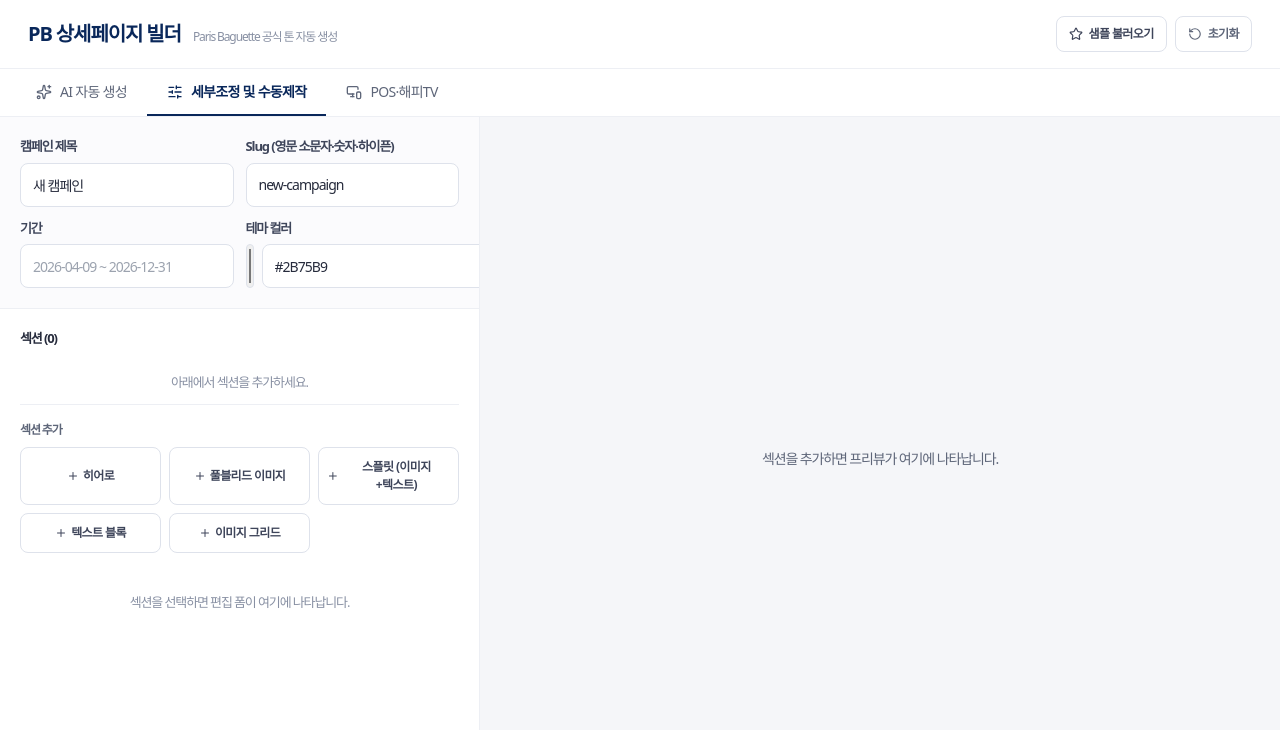
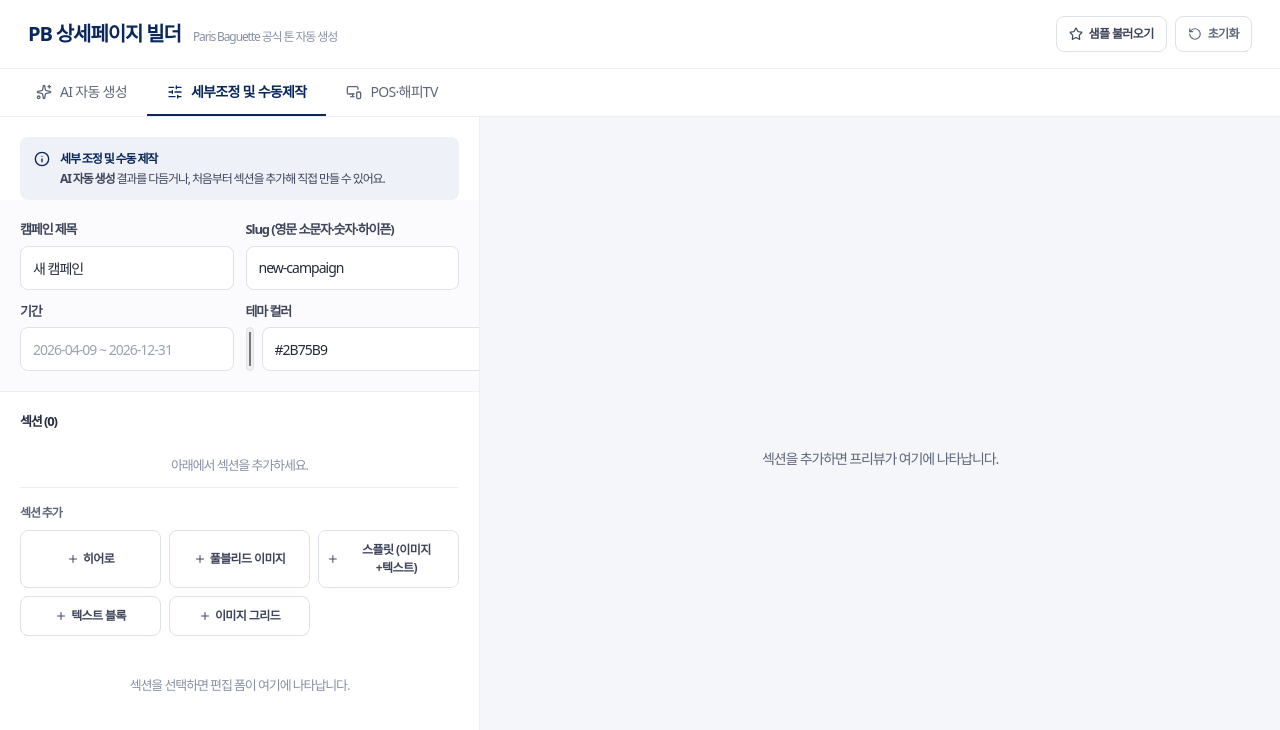
Before and after one commit to yeeun0park/pb-builder, a React (Vite) app: page / in a window 1280 px wide. Both pictures are taken after a click on the button "세부조정 및 수동제작". Shown: the top 730 px of the page. Built offline with nearby package versions, Linux system fonts and the light colour scheme; a web font is replaced by a local one.

Commit message:
feat(ui): 탭별 사용 안내 가이드 추가 (POS 드래그 팁·세부조정 워크플로우 안내)

```diff
--- a/src/components/DetailMode.tsx
+++ b/src/components/DetailMode.tsx
@@ -1,9 +1,18 @@
+import { Info } from "lucide-react";
 import { MetaBar } from "./MetaBar";
 import { SectionForm } from "./SectionForm";
 import { SectionList } from "./SectionList";
 
 export const DetailMode = () => (
   <>
+    <div className="mx-5 mt-5 flex items-start gap-2.5 rounded-lg bg-navy-50 px-3.5 py-3 text-[12px] leading-relaxed text-porcelain-700">
+      <Info className="mt-0.5 h-4 w-4 shrink-0 text-navy-600" />
+      <div>
+        <strong className="text-navy-600">세부 조정 및 수동 제작</strong>
+        <br />
+        <strong>AI 자동 생성</strong> 결과를 다듬거나, 처음부터 섹션을 추가해 직접 만들 수 있어요.
+      </div>
+    </div>
     <MetaBar />
     <SectionList />
     <SectionForm />
--- a/src/components/Editor.tsx
+++ b/src/components/Editor.tsx
@@ -1,5 +1,5 @@
 import { useRef, useState } from "react";
-import { MonitorSmartphone, RotateCcw, SlidersHorizontal, Sparkles, Star } from "lucide-react";
+import { Info, MonitorSmartphone, RotateCcw, SlidersHorizontal, Sparkles, Star } from "lucide-react";
 import { useCampaignStore } from "@/lib/store";
 import { sampleParanLabel } from "@/lib/samples";
 import type { EditorMode } from "@/lib/types";
@@ -95,8 +95,21 @@ export const Editor = () => {
             <DetailMode />
           )}
         </aside>
-        <section className="flex-1 bg-porcelain-100">
+        <section className="relative flex-1 bg-porcelain-100">
           <Preview ref={previewRef} mode={mode} />
+          {mode === "pos" && (
+            <div className="pointer-events-none absolute bottom-5 right-5 max-w-[260px] rounded-lg border border-porcelain-200 bg-white/95 px-3.5 py-2.5 text-[11px] leading-relaxed text-porcelain-700 shadow-pb-sm backdrop-blur">
+              <div className="mb-1 flex items-center gap-1.5 text-navy-600">
+                <Info className="h-3.5 w-3.5" />
+                <strong className="text-[11px]">사용 가이드</strong>
+              </div>
+              <ul className="space-y-0.5">
+                <li>· 텍스트 블록을 위·아래로 드래그하면 위치 조정</li>
+                <li>· 데코는 자유롭게 이동, 모서리 핸들로 크기 조절</li>
+                <li>· 이미지를 미리보기에 드래그하면 키비주얼 업로드</li>
+              </ul>
+            </div>
+          )}
         </section>
       </div>
     </div>
--- a/src/components/HtmlDetailMode.tsx
+++ b/src/components/HtmlDetailMode.tsx
@@ -1083,7 +1083,7 @@ export const HtmlDetailMode = ({ previewRef }: Props) => {
         <div>
           <strong className="text-navy-600">세부 조정 모드</strong>
           <br />
-          프리뷰에서 글자를 바로 클릭해 수정하세요. 0.6초마다 자동 저장되며 변경 사항이 즉시 반영됩니다.
+          <strong>AI 자동 생성</strong> 결과를 다듬는 단계예요. 프리뷰에서 글자를 바로 클릭해 수정하면 0.6초마다 자동 저장됩니다.
         </div>
       </div>
 
```
